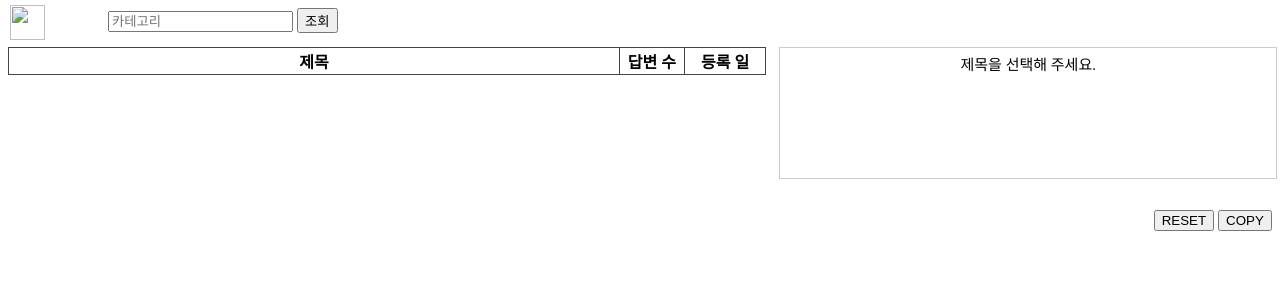
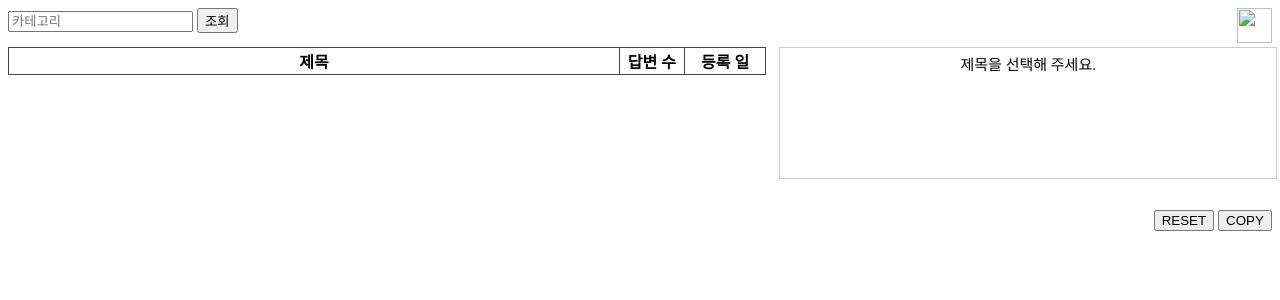
Before and after one commit to drdo0110/coupangProject, a CodeIgniter app: page /database/ in a window 1280 px wide. Shown: the top 300 px of the page. Run offline with CodeIgniter, Linux system fonts and the light colour scheme; lists and menus that the app fills with data are empty; some libraries are stand-ins or nearby versions.

Commit message:
no message

```diff
--- a/application/controllers/Main.php
+++ b/application/controllers/Main.php
@@ -40,8 +40,6 @@ class Main extends CI_Controller {
 
          $url = "https://nid.naver.com/oauth2.0/token?grant_type=authorization_code&client_id=".$client_id."&client_secret=".$client_secret."&redirect_uri=".$redirectURI."&code=".$code."&state=".$state;
 
-         Header ('Location: ' . $url);
-         exit;
          $is_post = false;
 
          $ch = curl_init();
@@ -57,7 +55,7 @@ class Main extends CI_Controller {
          curl_close ($ch);
 
          if($status_code == 200) {
-          echo $response;
+            $this->index(json_decode($response));
          } else {
           echo "Error 내용:".$response;
          }
--- a/application/views/crawling/contents.php
+++ b/application/views/crawling/contents.php
@@ -58,15 +58,13 @@
             top: 210px;
         }
         .naver_login {
-            position: absolute;
-            top: 5px;
-            left: 10px;
+            float: right;
         }
     </style>
     <body>
         <div class="header">
             <a class="naver_login" href="<?php echo $apiURL ?>"><img style="height: 35px;" src="http://static.nid.naver.com/oauth/small_g_in.PNG"/></a>
-            <input type="text" name="category" placeholder="카테고리" style="margin-left: 100px;"> <button id="search">조회</button>
+            <input type="text" name="category" placeholder="카테고리"> <button id="search">조회</button>
         </div>
         <div class="wrap">
             <div class="left-box">
```
